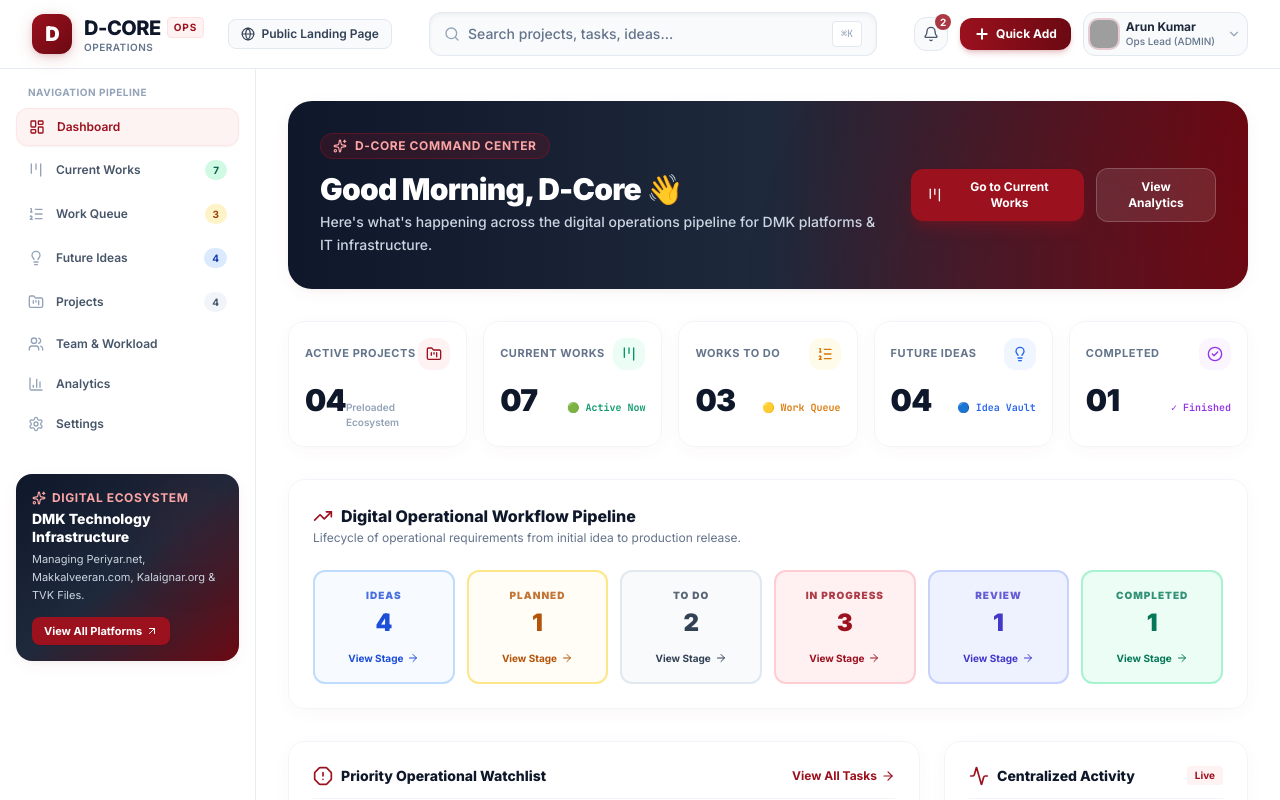
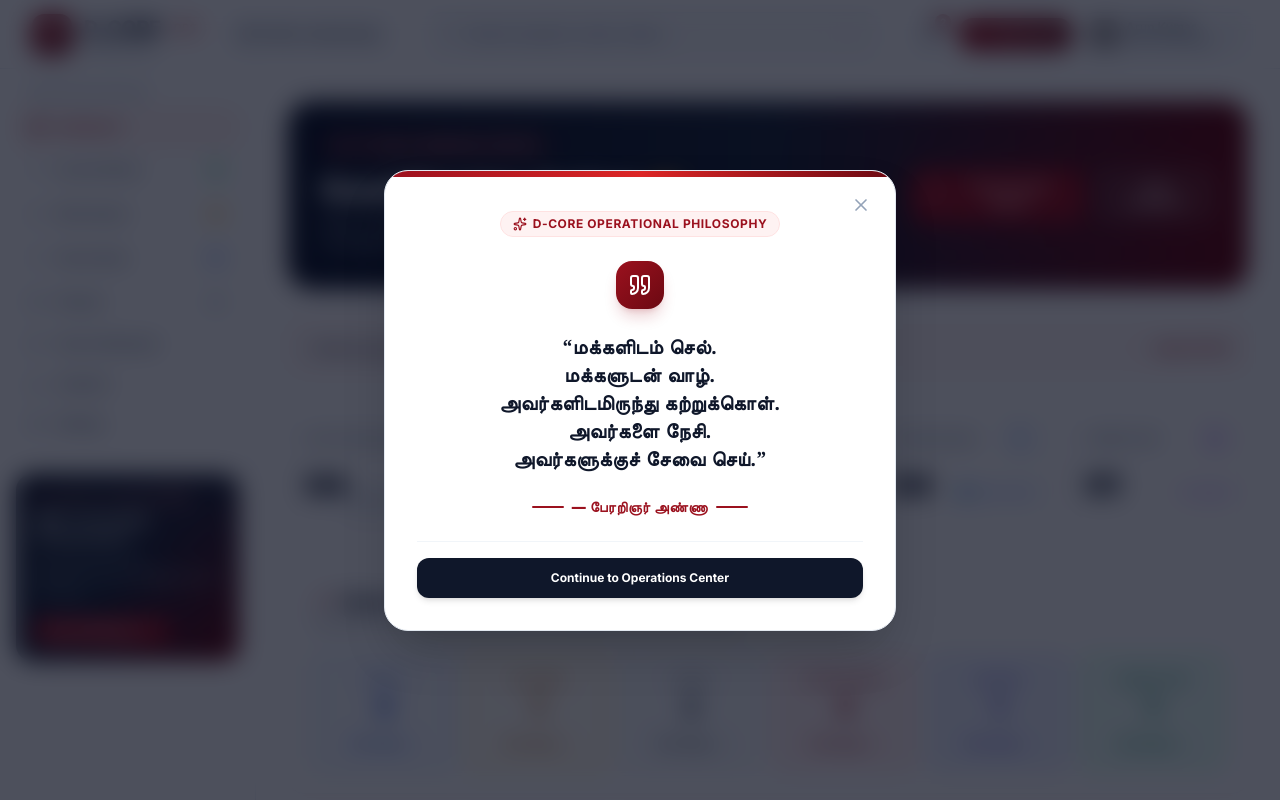
Before and after one commit to Harish-kumar04/D-Core-Operations, a React (Vite) app: page / in a window 1280 px wide. Shown: the top 800 px of the page. Built offline with nearby package versions, Linux system fonts and the light colour scheme; grey boxes are pictures that could not be loaded.

Commit message:
Integrate Anna, Periyar, and Kalaignar Tamil quotes across existing pages

```diff
--- a/src/App.jsx
+++ b/src/App.jsx
@@ -5,6 +5,7 @@ import { Sidebar } from './components/common/Sidebar';
 import { BottomNav } from './components/common/BottomNav';
 import { SearchModal } from './components/common/SearchModal';
 import { QuickAddModal } from './components/common/QuickAddModal';
+import { QuotePopup } from './components/common/QuotePopup';
 import { Toast } from './components/common/Toast';
 import { LandingPage } from './components/landing/LandingPage';
 import { DashboardView } from './components/dashboard/DashboardView';
@@ -28,6 +29,7 @@ const MainLayout = () => {
         <Toast />
         <SearchModal />
         <QuickAddModal />
+        <QuotePopup />
       </div>
     );
   }
@@ -52,6 +54,7 @@ const MainLayout = () => {
       <SearchModal />
       <QuickAddModal />
       <TaskDetailDrawer />
+      <QuotePopup />
       <Toast />
     </div>
   );
--- /dev/null
+++ b/src/components/common/QuoteCard.jsx
@@ -0,0 +1,82 @@
+import React from 'react';
+import { Quote as QuoteIcon } from 'lucide-react';
+
+export const QuoteCard = ({
+  quote,
+  speaker,
+  variant = 'inline',
+  className = ''
+}) => {
+  if (variant === 'dark') {
+    return (
+      <div className={`p-6 rounded-2xl bg-gradient-to-r from-slate-900 via-slate-800 to-dcore-maroon text-white border border-slate-800 shadow-card relative overflow-hidden ${className}`}>
+        <div className="absolute -right-4 -bottom-4 opacity-10 text-white pointer-events-none">
+          <QuoteIcon className="w-32 h-32" />
+        </div>
+        <div className="relative z-10 space-y-3">
+          <p className="text-sm sm:text-base font-serif font-semibold leading-relaxed tracking-wide text-slate-100">
+            “{quote}”
+          </p>
+          <div className="flex items-center gap-2 pt-1">
+            <span className="w-6 h-0.5 bg-dcore-red"></span>
+            <p className="text-xs font-bold text-red-300 tracking-wider">
+              — {speaker}
+            </p>
+          </div>
+        </div>
+      </div>
+    );
+  }
+
+  if (variant === 'featured') {
+    return (
+      <div className={`glass-card p-6 rounded-2xl border-l-4 border-l-dcore-red border-y border-r border-slate-200/90 bg-white relative overflow-hidden ${className}`}>
+        <div className="absolute right-3 top-3 opacity-5 text-dcore-red pointer-events-none">
+          <QuoteIcon className="w-24 h-24" />
+        </div>
+        <div className="relative z-10 space-y-3">
+          <div className="flex items-center gap-2 text-dcore-red text-xs font-bold uppercase tracking-wider">
+            <QuoteIcon className="w-4 h-4" />
+            <span>Operational Philosophy</span>
+          </div>
+          <p className="text-sm sm:text-base font-serif font-medium text-slate-900 leading-relaxed">
+            “{quote}”
+          </p>
+          <p className="text-xs font-extrabold text-dcore-red text-right">
+            — {speaker}
+          </p>
+        </div>
+      </div>
+    );
+  }
+
+  if (variant === 'minimal') {
+    return (
+      <div className={`p-4 rounded-xl bg-red-50/60 border border-red-100/80 flex flex-col sm:flex-row sm:items-center justify-between gap-2 text-xs font-medium text-slate-800 ${className}`}>
+        <p className="italic font-serif leading-relaxed text-slate-900">
+          “{quote}”
+        </p>
+        <span className="font-bold text-dcore-red shrink-0 text-[11px]">
+          — {speaker}
+        </span>
+      </div>
+    );
+  }
+
+  // Default 'inline'
+  return (
+    <div className={`p-5 rounded-2xl bg-white border border-slate-200/90 shadow-soft flex items-start gap-4 ${className}`}>
+      <div className="w-9 h-9 rounded-xl bg-red-50 text-dcore-red flex items-center justify-center shrink-0 font-bold">
+        <QuoteIcon className="w-4 h-4" />
+      </div>
+      <div className="flex-1 space-y-2">
+        <p className="text-xs sm:text-sm font-serif font-medium text-slate-800 leading-relaxed">
+          “{quote}”
+        </p>
+        <p className="text-xs font-bold text-dcore-red">
+          — {speaker}
+        </p>
+      </div>
+    </div>
+  );
+};
--- /dev/null
+++ b/src/components/common/QuotePopup.jsx
@@ -0,0 +1,110 @@
+import React, { useState, useEffect } from 'react';
+import { X, Quote as QuoteIcon, Sparkles } from 'lucide-react';
+
+export const QuotePopup = () => {
+  const [isOpen, setIsOpen] = useState(false);
+
+  useEffect(() => {
+    // Check if quote popup has already been seen in this session
+    try {
+      const seen = sessionStorage.getItem('dcore_quote_popup_seen');
+      if (!seen) {
+        // Show after small smooth delay on page entry
+        const timer = setTimeout(() => {
+          setIsOpen(true);
+        }, 600);
+        return () => clearTimeout(timer);
+      }
+    } catch (e) {
+      console.error(e);
+    }
+  }, []);
+
+  const handleClose = () => {
+    setIsOpen(false);
+    try {
+      sessionStorage.setItem('dcore_quote_popup_seen', 'true');
+    } catch (e) {
+      console.error(e);
+    }
+  };
+
+  // Keyboard escape listener
+  useEffect(() => {
+    if (!isOpen) return;
+    const handleKeyDown = (e) => {
+      if (e.key === 'Escape') handleClose();
+    };
+    window.addEventListener('keydown', handleKeyDown);
+    return () => window.removeEventListener('keydown', handleKeyDown);
+  }, [isOpen]);
+
+  if (!isOpen) return null;
+
+  return (
+    <div
+      className="fixed inset-0 z-50 bg-slate-950/70 backdrop-blur-md flex items-center justify-center p-4 sm:p-6 animate-in fade-in duration-300"
+      onClick={handleClose}
+    >
+      <div
+        className="w-full max-w-lg bg-white rounded-3xl shadow-2xl border border-slate-200 overflow-hidden relative p-6 sm:p-8 animate-in zoom-in-95 slide-in-from-bottom-6 duration-300 select-none"
+        onClick={(e) => e.stopPropagation()}
+      >
+        {/* Top Decorative Header Accent */}
+        <div className="absolute top-0 left-0 right-0 h-1.5 bg-gradient-to-r from-dcore-red via-red-600 to-dcore-maroon"></div>
+
+        {/* Close Button */}
+        <button
+          onClick={handleClose}
+          className="absolute top-4 right-4 p-2 rounded-xl text-slate-400 hover:text-slate-700 hover:bg-slate-100 transition-all z-10"
+          aria-label="Close popup"
+        >
+          <X className="w-5 h-5" />
+        </button>
+
+        <div className="text-center space-y-6 pt-2">
+
+          {/* Badge */}
+          <div className="inline-flex items-center gap-1.5 px-3 py-1 rounded-full bg-red-50 text-dcore-red text-xs font-bold uppercase tracking-wider border border-red-100 shadow-2xs">
+            <Sparkles className="w-3.5 h-3.5" />
+            <span>D-CORE OPERATIONAL PHILOSOPHY</span>
+          </div>
+
+          {/* Quotation Icon */}
+          <div className="w-12 h-12 rounded-2xl bg-gradient-to-br from-dcore-red to-dcore-maroon text-white mx-auto flex items-center justify-center shadow-lg shadow-dcore-red/20">
+            <QuoteIcon className="w-6 h-6" />
+          </div>
+
+          {/* Tamil Quote Text */}
+          <div className="space-y-4 px-2 sm:px-4">
+            <p className="text-lg sm:text-xl font-serif font-bold text-slate-900 leading-relaxed tracking-wide">
+              “மக்களிடம் செல்.<br />
+              மக்களுடன் வாழ்.<br />
+              அவர்களிடமிருந்து கற்றுக்கொள்.<br />
+              அவர்களை நேசி.<br />
+              அவர்களுக்குச் சேவை செய்.”
+            </p>
+            <div className="pt-2 flex items-center justify-center gap-2">
+              <span className="w-8 h-0.5 bg-dcore-red rounded-full"></span>
+              <p className="text-sm font-black text-dcore-red tracking-wider">
+                — பேரறிஞர் அண்ணா
+              </p>
+              <span className="w-8 h-0.5 bg-dcore-red rounded-full"></span>
+            </div>
+          </div>
+
+          {/* Action Close CTA */}
+          <div className="pt-4 border-t border-slate-100">
+            <button
+              onClick={handleClose}
+              className="w-full bg-slate-900 hover:bg-slate-800 text-white py-3 rounded-xl font-bold text-xs shadow-md transition-all hover:scale-[1.01]"
+            >
+              Continue to Operations Center
+            </button>
+          </div>
+
+        </div>
+      </div>
+    </div>
+  );
+};
--- a/src/components/dashboard/DashboardView.jsx
+++ b/src/components/dashboard/DashboardView.jsx
@@ -1,5 +1,6 @@
 import React from 'react';
 import { useApp } from '../../context/AppContext';
+import { QuoteCard } from '../common/QuoteCard';
 import {
   FolderKanban,
   Kanban,
@@ -83,6 +84,13 @@ export const DashboardView = () => {
           </div>
         </div>
       </div>
+
+      {/* Integrated Periyar Inspirational Value Quote */}
+      <QuoteCard
+        quote="மனிதன் தனது தன்மானத்தையும் சுயமரியாதையையும் உயிரைவிட உயர்வாகக் கருத வேண்டும்."
+        speaker="தந்தை பெரியார்"
+        variant="minimal"
+      />
 
       {/* 5 Summary Stat Cards */}
       <div className="grid grid-cols-2 lg:grid-cols-5 gap-3 sm:gap-4">
--- a/src/components/futureIdeas/FutureIdeasView.jsx
+++ b/src/components/futureIdeas/FutureIdeasView.jsx
@@ -1,5 +1,6 @@
 import React, { useState } from 'react';
 import { useApp } from '../../context/AppContext';
+import { QuoteCard } from '../common/QuoteCard';
 import {
   Lightbulb,
   Plus,
@@ -46,12 +47,19 @@ export const FutureIdeasView = () => {
 
         <button
           onClick={handleOpenAddIdea}
-          className="bg-blue-600 hover:bg-blue-700 text-white px-4 py-2.5 rounded-xl font-bold text-xs shadow-md shadow-blue-600/20 flex items-center gap-2 transition-all self-start sm:self-center"
+          className="bg-blue-600 hover:bg-blue-700 text-white px-4 py-2.5 rounded-xl font-bold text-xs shadow-md shadow-blue-600/20 flex items-center gap-2 transition-all self-start sm:self-center shrink-0"
         >
           <Plus className="w-4 h-4 stroke-[3]" />
           <span>+ Add Future Idea</span>
         </button>
       </div>
+
+      {/* Integrated Periyar Critical Thinking / Research Quote */}
+      <QuoteCard
+        quote="எதையும் யாரும் சொன்னார்கள் என்பதற்காக நம்பாதீர்கள்; சிந்தித்து, ஆராய்ந்து, உண்மை எனத் தெரிந்ததை ஏற்றுக்கொள்ளுங்கள்."
+        speaker="தந்தை பெரியார்"
+        variant="featured"
+      />
 
       {/* Filter Tabs */}
       <div className="flex flex-wrap items-center gap-1.5 p-1.5 rounded-xl bg-slate-100/70 border border-slate-200 text-xs font-bold">
--- a/src/components/landing/LandingPage.jsx
+++ b/src/components/landing/LandingPage.jsx
@@ -1,5 +1,6 @@
 import React from 'react';
 import { useApp } from '../../context/AppContext';
+import { QuoteCard } from '../common/QuoteCard';
 import {
   ArrowRight,
   ExternalLink,
@@ -14,7 +15,7 @@ import {
 } from 'lucide-react';
 
 export const LandingPage = () => {
-  const { navigate, state } = useApp();
+  const { navigate } = useApp();
 
   const preloadedProjects = [
     {
@@ -90,6 +91,15 @@ export const LandingPage = () => {
           </div>
 
         </div>
+      </section>
+
+      {/* Integrated Periyar Technology & Advancement Dark Banner Quote */}
+      <section className="px-4 lg:px-8 max-w-7xl mx-auto mb-12">
+        <QuoteCard
+          quote="கல்வி, அறிவியல் அறிவு, தொழில்நுட்பம், ஒழுக்கம் ஆகியவை வளர்ந்தால்தான் மக்கள் முன்னேற முடியும்."
+          speaker="தந்தை பெரியார்"
+          variant="dark"
+        />
       </section>
 
       {/* OUR DIGITAL ECOSYSTEM Section */}
```
Also changed, not shown: src/components/currentWorks/CurrentWorksView.jsx (+9 -1 lines), src/components/workQueue/WorkQueueView.jsx (+9 -1 lines).
